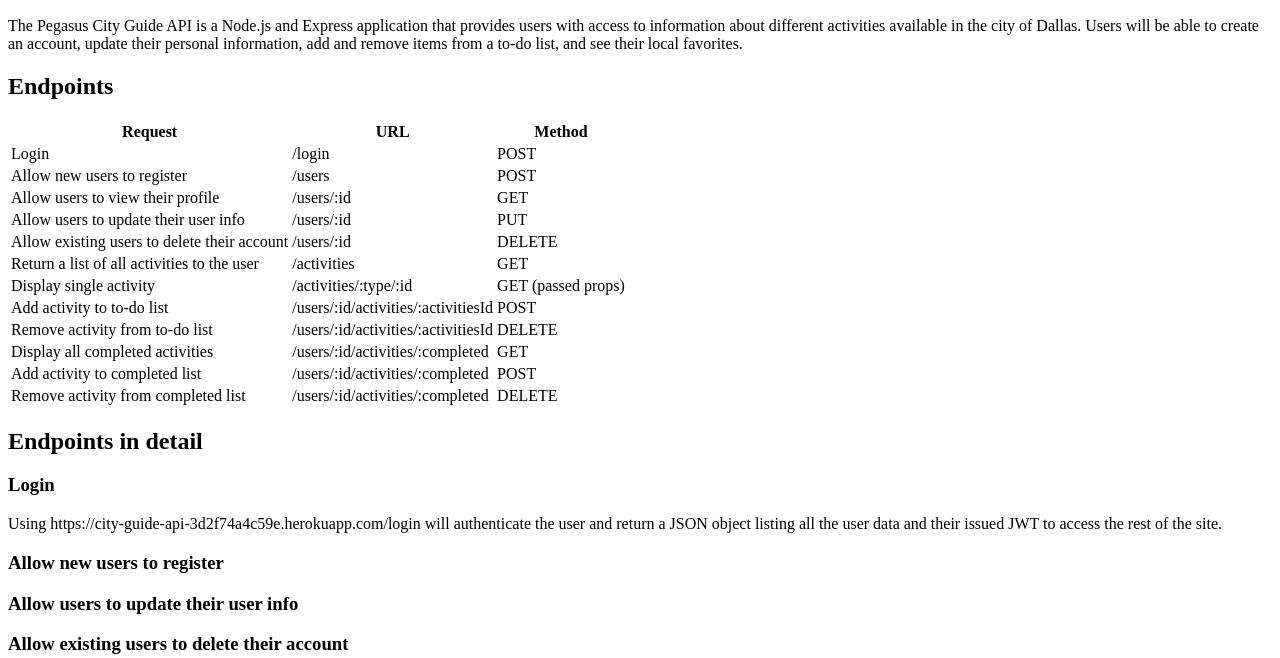
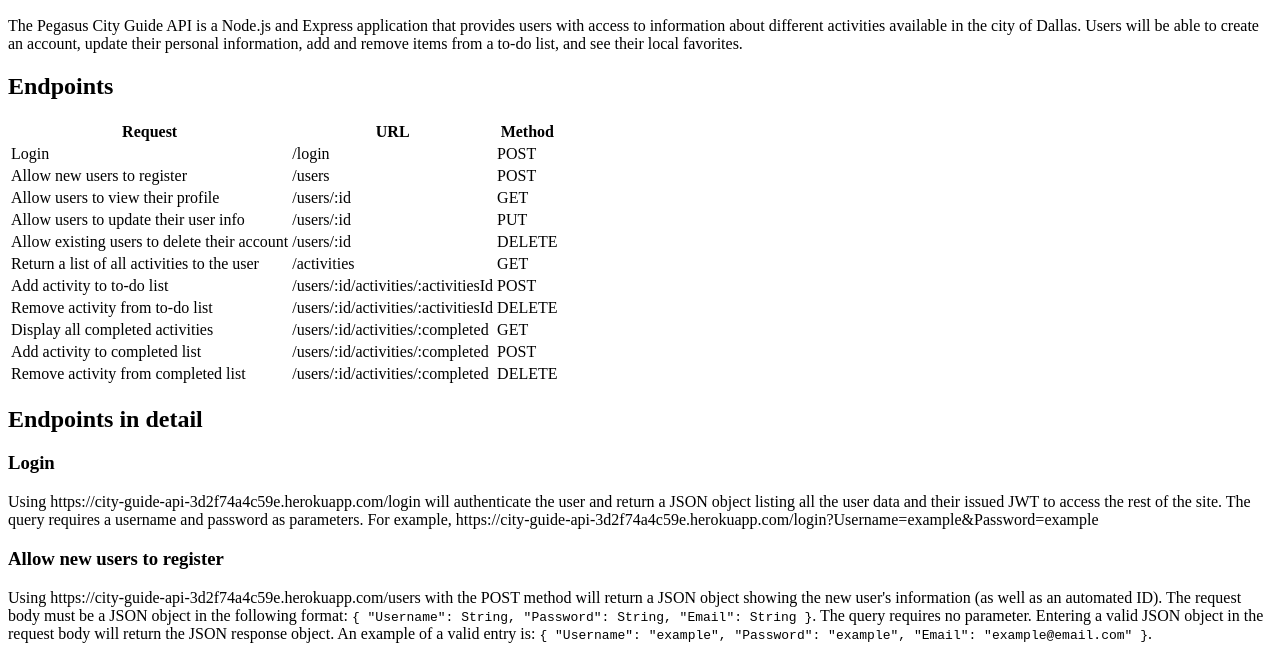
Before and after one commit to kayleebowers/city-guide-api, a website: page public/documentation.html in a window 1280 px wide. Shown: the part 110-768 px from the top of the page. Drawn offline with Linux system fonts and the light colour scheme.

Commit message:
docs: add new user registration instructions

```diff
--- a/public/documentation.html
+++ b/public/documentation.html
@@ -47,11 +47,6 @@
             <td>GET</td>
         </tr>
         <tr>
-            <td>Display single activity</td>
-            <td>/activities/:type/:id</td>
-            <td>GET (passed props)</td>
-        </tr>
-        <tr>
             <td>Add activity to to-do list</td>
             <td>/users/:id/activities/:activitiesId</td>
             <td>POST</td>
@@ -79,12 +74,23 @@
     </table>
     <h2>Endpoints in detail</h2>
     <h3>Login</h3>
-        <p>Using https://city-guide-api-3d2f74a4c59e.herokuapp.com/login will authenticate the user and return a JSON object listing all the user data and their issued JWT to access the rest of the site.</p>
+        <p>Using https://city-guide-api-3d2f74a4c59e.herokuapp.com/login will authenticate the user and return a JSON object listing all the user data and their issued JWT to access the rest of the site. The query requires a username and password as parameters. For example, https://city-guide-api-3d2f74a4c59e.herokuapp.com/login?Username=example&Password=example</p>
     <h3>Allow new users to register</h3>
+        <p>Using https://city-guide-api-3d2f74a4c59e.herokuapp.com/users with the POST method will return a JSON object showing the new user's information (as well as an automated ID). The request body must be a JSON object in the following format:
+            <code>{
+                "Username": String,
+                "Password": String,
+                "Email": String
+            }</code>. The query requires no parameter. Entering a valid JSON object in the request body will return the JSON response object. An example of a valid entry is:
+            <code>{
+              "Username": "example",
+              "Password": "example",
+              "Email": "example@email.com"
+          }</code>.
+        </p>
     <h3>Allow users to update their user info</h3>
     <h3>Allow existing users to delete their account</h3>
     <h3>Return a list of all activities to the user</h3>
-    <h3>Display single activity</h3>
     <h3>Add activity to to-do list</h3>
     <h3>Remove activity from to-do list</h3>
     <h3>Display all completed activities</h3>
```
